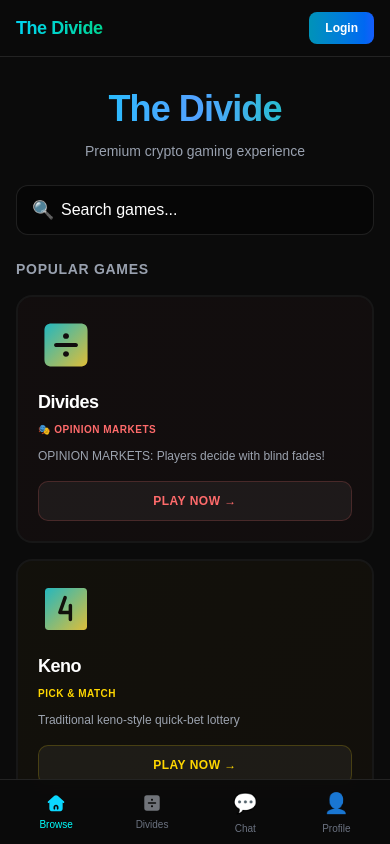
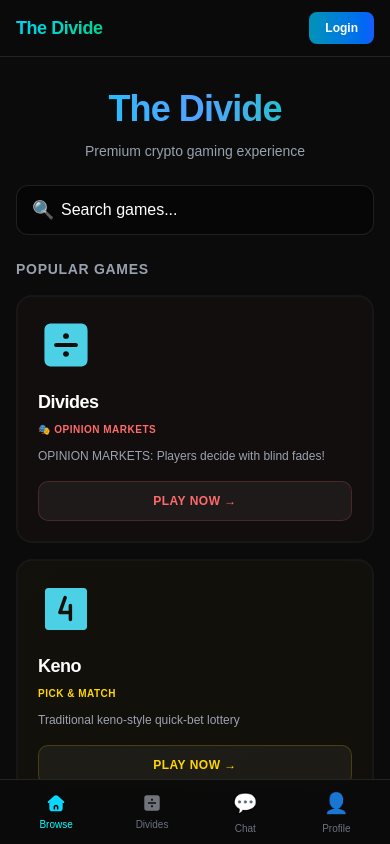
Before and after one commit to ripjuicewrld9/the-divide, a React (Vite) app in the folder divide-frontend-fresh/: page / in a window 390 px wide. Shown: the top 844 px of the page. Built offline with nearby package versions, Linux system fonts and the light colour scheme; no server answers.

Commit message:
Fix game card icons - use CSS filter instead of SVG mask
SVG mask technique wasn't rendering properly for some SVG files.
Switch to simpler CSS filter approach with cyan/teal tint.
Icons now display correctly on mobile main layout.

```diff
--- a/divide-frontend-fresh/src/components/MobileMainLayout.jsx
+++ b/divide-frontend-fresh/src/components/MobileMainLayout.jsx
@@ -269,18 +269,15 @@ export default function MobileMainLayout({ onOpenChat }) {
                     position: 'relative',
                     zIndex: 1
                   }}>
-                    <svg style={{ width: '100%', height: '100%' }} viewBox="0 0 56 56">
-                      <defs>
-                        <linearGradient id={`game-gradient-${game.id}`} x1="0%" y1="0%" x2="100%" y2="100%">
-                          <stop offset="0%" style={{ stopColor: '#06b6d4', stopOpacity: 1 }} />
-                          <stop offset="100%" style={{ stopColor: '#fbbf24', stopOpacity: 1 }} />
-                        </linearGradient>
-                        <mask id={`game-mask-${game.id}`}>
-                          <image href={game.icon} width="56" height="56" style={{ filter: 'brightness(0) invert(1)' }} />
-                        </mask>
-                      </defs>
-                      <rect width="56" height="56" fill={`url(#game-gradient-${game.id})`} mask={`url(#game-mask-${game.id})`} />
-                    </svg>
+                    <img
+                      src={game.icon}
+                      alt={game.title}
+                      style={{
+                        width: '100%',
+                        height: '100%',
+                        filter: 'brightness(0) saturate(100%) invert(70%) sepia(50%) saturate(500%) hue-rotate(140deg) brightness(95%) contrast(90%)',
+                      }}
+                    />
                   </div>
 
                   {/* Content */}
```
